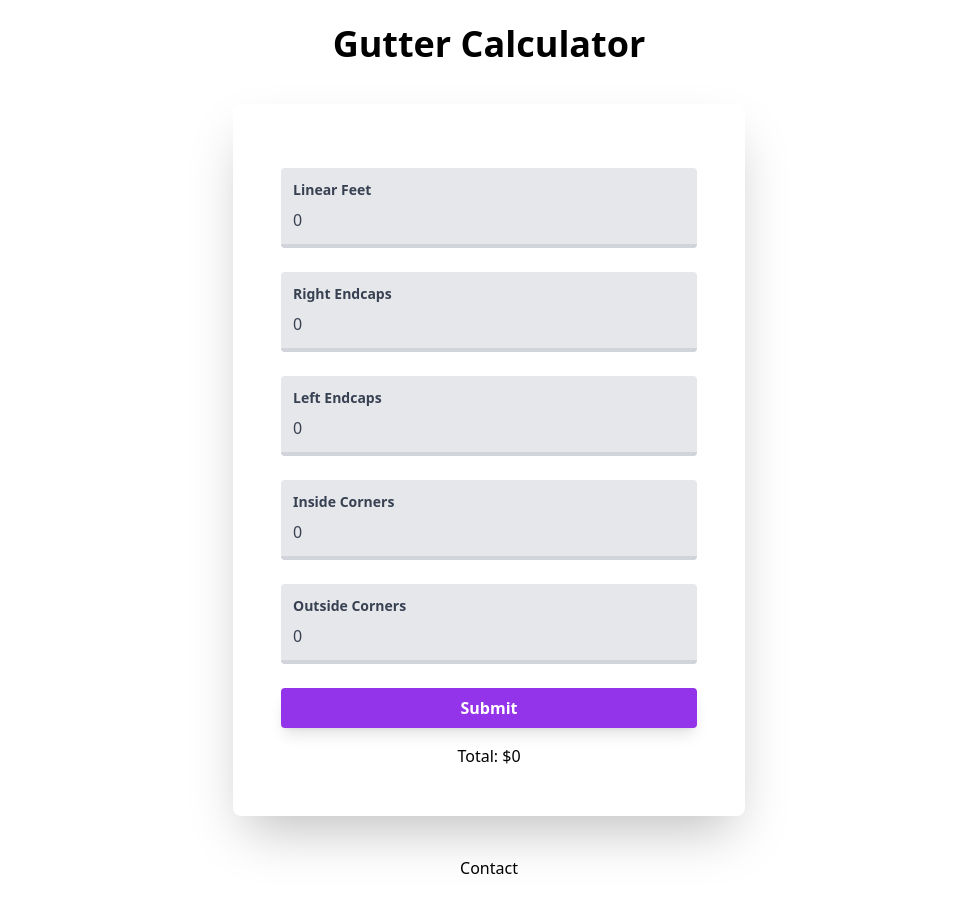
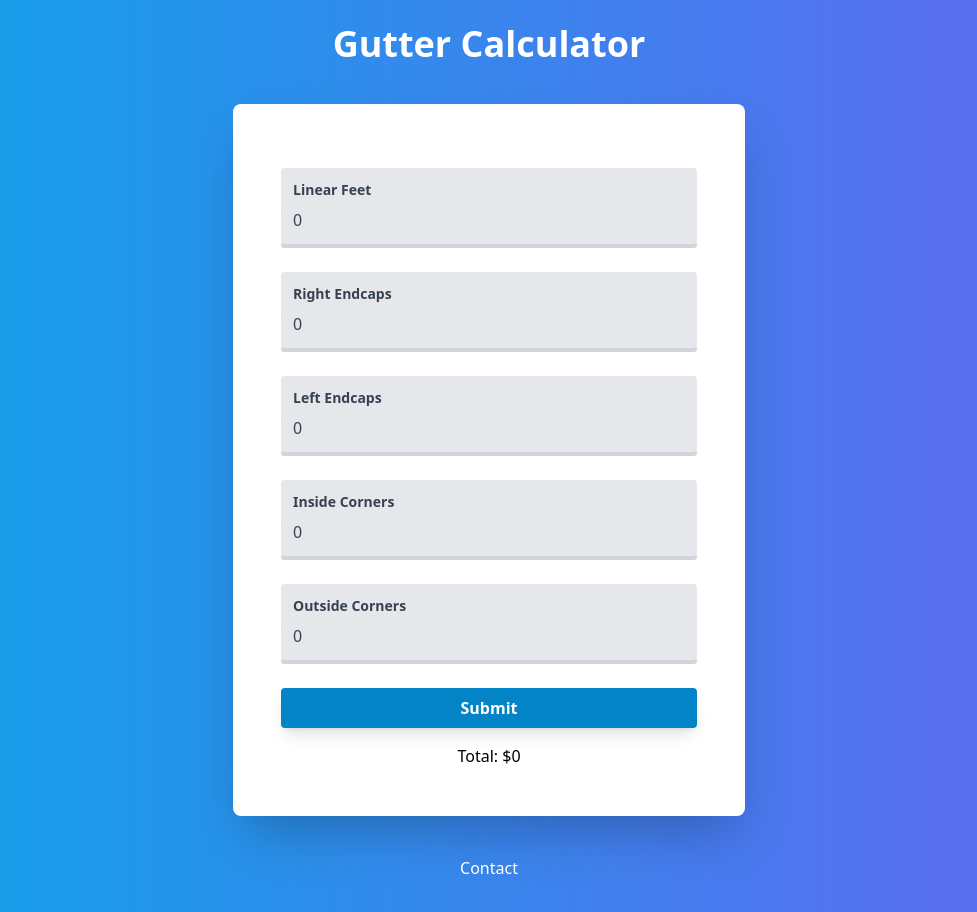
Before and after one commit to bensonbjacob/gutter-nextjs, a Next.js app: page /components/GutterCalc in a window 1280 px wide. Shown: the whole page, without its empty margins (151-1128 px from the left). Built offline with nearby package versions, Linux system fonts and the light colour scheme.

Commit message:
Add basic styling.  Background color and text color.

```diff
--- a/pages/components/GutterCalc.jsx
+++ b/pages/components/GutterCalc.jsx
@@ -31,14 +31,14 @@ const GutterCalc = () => {
     window.location.reload();
   };
   return (
-    <div className='min-h-screen md:pt-6 pb-8 px-2 md:px-0'>
+    <div className='min-h-screen md:pt-6 pb-8 px-2 md:px-0 bg-gradient-to-r from-sky-500 to-indigo-500'>
       <header className='max-w-lg mx-auto'>
-        <h1 className='text-4xl font-bold text-center'>
+        <h1 className='text-4xl font-bold text-white text-center'>
           Gutter Calculator
         </h1>
       </header>
 
-      <div className='max-w-lg mx-auto p-8 md:p-12 my-10 rounded-lg shadow-2xl'>
+      <div className='bg-white max-w-lg mx-auto p-8 md:p-12 my-10 rounded-lg shadow-2xl'>
         <div className='mt-4'>
           <form className='flex flex-col' onSubmit={calcTotal}>
             <div className='mb-6 pt-3 rounded bg-gray-200'>
@@ -93,7 +93,7 @@ const GutterCalc = () => {
             </div>
             <div>
               <button
-                className='w-full bg-purple-600 hover:bg-purple-700 text-white font-bold py-2 rounded shadow-lg hover:shadow-xl transition duration-200'
+                className='w-full bg-sky-600 hover:bg-indigo-700 text-white font-bold py-2 rounded shadow-lg hover:shadow-xl transition duration-200'
                 type='submit'
               >
                 Submit
@@ -106,7 +106,7 @@ const GutterCalc = () => {
         </div>
       </div>
 
-      <footer className='max-w-lg mx-auto flex justify-center'>
+      <footer className='max-w-lg mx-auto flex justify-center text-white'>
         <a href='https://jacobbenson.dev' className='hover:underline'>
           Contact
         </a>
```
